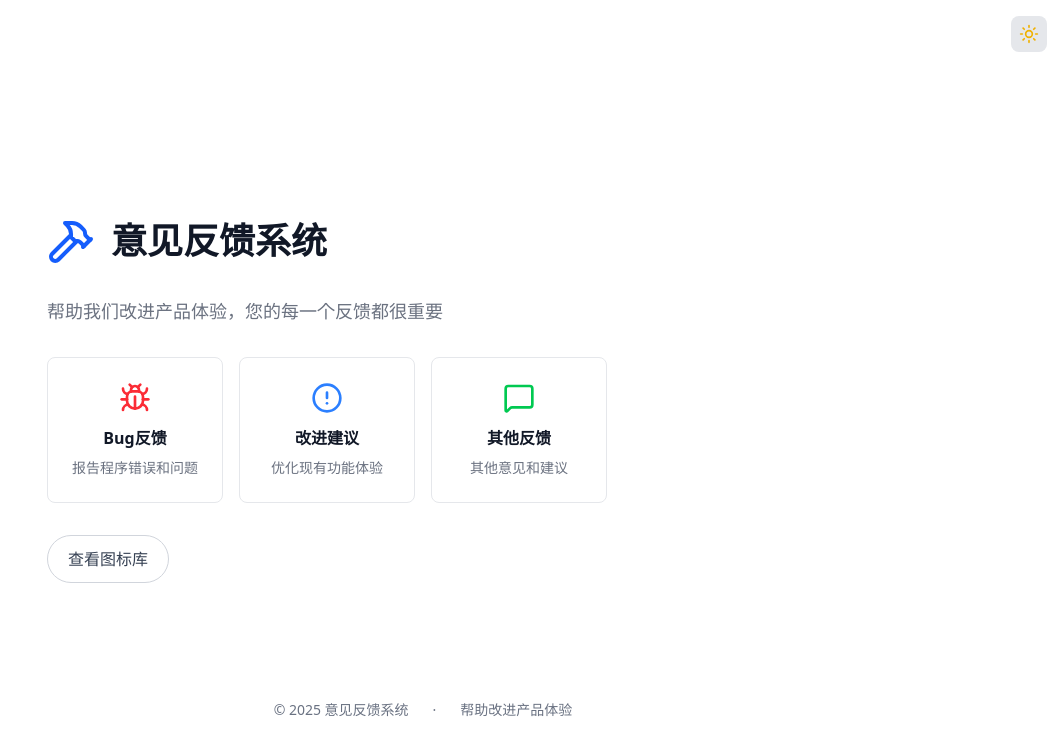
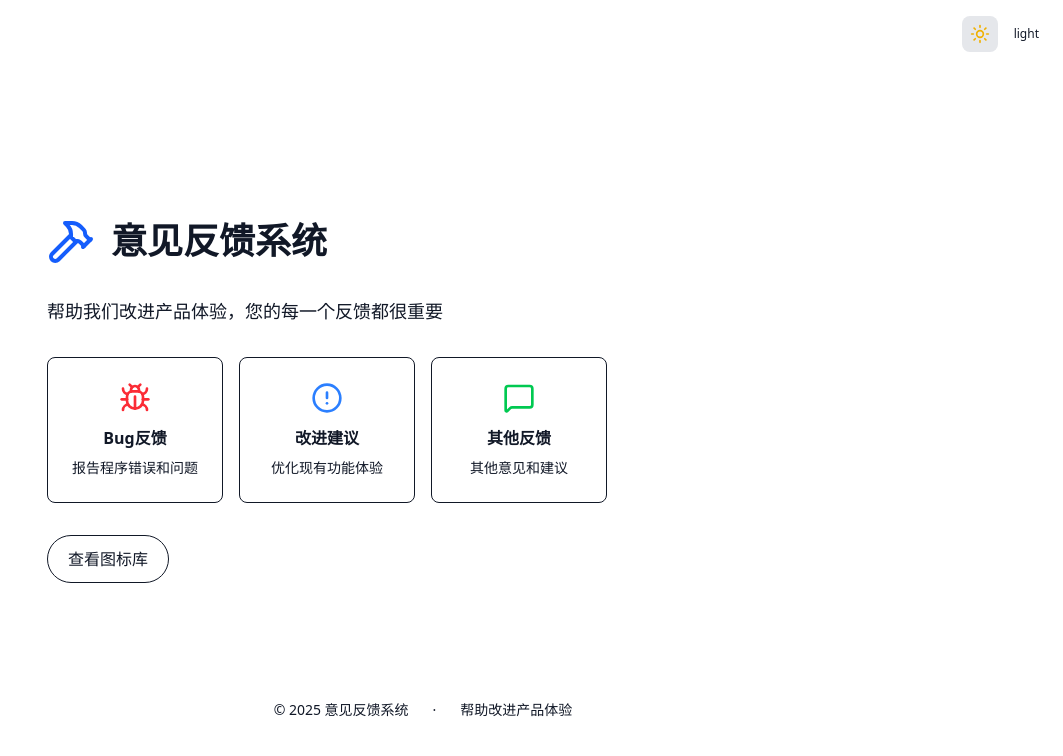
Before and after one commit to neodreamtale/BangBang, a Next.js app: page / in a window 1280 px wide. Shown: the top 756 px of the page, without its empty margins (217-1280 px from the left). Built offline with nearby package versions, Linux system fonts and the light colour scheme; no server answers.

Commit message:
feat:暗色模式

```diff
--- a/src/app/globals.css
+++ b/src/app/globals.css
@@ -29,27 +29,4 @@ body {
   transition: background-color 0.3s ease, color 0.3s ease;
 }
 
-/* 定义通用类 */
-.bg-primary {
-  background-color: var(--color-bg-primary);
-}
-
-.bg-secondary {
-  background-color: var(--color-bg-secondary);
-}
-
-.bg-card {
-  background-color: var(--color-card-bg);
-}
-
-.text-primary {
-  color: var(--color-text-primary);
-}
-
-.text-secondary {
-  color: var(--color-text-secondary);
-}
-
-.border-default {
-  border-color: var(--color-border);
-}
+/* 移除手写工具类，让Tailwind生成 */
--- a/src/app/page.tsx
+++ b/src/app/page.tsx
@@ -13,6 +13,9 @@ export default function Home() {
       {/* 主题切换按钮 - 固定在右上角 */}
       <div className="fixed top-4 right-4 z-10 flex items-center gap-2">
         <ThemeToggle />
+        <span className="text-xs px-2 py-1 rounded bg-secondary text-text-secondary">
+          {theme}
+        </span>
       </div>
 
       <main className="flex flex-col gap-8 row-start-2 items-center sm:items-start">
@@ -46,14 +49,14 @@ export default function Home() {
         </div>
 
         {process.env.NODE_ENV === 'development' && (
-          <Link className="rounded-full border border-gray-300 dark:border-gray-600 transition-colors flex items-center justify-center hover:bg-gray-50 dark:hover:bg-gray-800 font-medium text-sm sm:text-base h-10 sm:h-12 px-4 sm:px-5 w-full sm:w-auto text-gray-700 dark:text-gray-300"
+          <Link className="rounded-full border transition-colors flex items-center justify-center hover:bg-secondary font-medium text-sm sm:text-base h-10 sm:h-12 px-4 sm:px-5 w-full sm:w-auto border-border-default text-text-secondary"
             href="/icons">
             查看图标库
           </Link>
         )}
       </main>
 
-      <footer className="row-start-3 flex gap-6 flex-wrap items-center justify-center text-sm text-gray-500 dark:text-gray-400">
+      <footer className="row-start-3 flex gap-6 flex-wrap items-center justify-center text-sm text-text-secondary">
         <span>© 2025 意见反馈系统</span>
         <span>·</span>
         <span>帮助改进产品体验</span>
--- a/src/contexts/ThemeContext.tsx
+++ b/src/contexts/ThemeContext.tsx
@@ -16,21 +16,33 @@ export function ThemeProvider({ children }: { children: React.ReactNode }) {
 
     // 初始化主题
     useEffect(() => {
-        // 简单直接的初始化
-        const savedTheme = localStorage.getItem('theme') as Theme
-        const initialTheme = savedTheme === 'dark' ? 'dark' : 'light'
+        // 检查保存的主题偏好
+        const savedTheme = localStorage.getItem('theme') as Theme | null
+        const initialTheme = savedTheme || 'light'
 
         setTheme(initialTheme)
-        document.documentElement.className = initialTheme
+
+        // Tailwind标准：添加或移除dark类
+        if (initialTheme === 'dark') {
+            document.documentElement.classList.add('dark')
+        } else {
+            document.documentElement.classList.remove('dark')
+        }
 
         console.log('Theme initialized:', initialTheme)
     }, [])
 
     // 应用主题变化
     useEffect(() => {
-        document.documentElement.className = theme
+        // Tailwind标准：根据主题添加或移除dark类
+        if (theme === 'dark') {
+            document.documentElement.classList.add('dark')
+        } else {
+            document.documentElement.classList.remove('dark')
+        }
+
         localStorage.setItem('theme', theme)
-        console.log('Theme applied:', theme, 'HTML class:', document.documentElement.className)
+        console.log('Theme applied:', theme, 'Has dark class:', document.documentElement.classList.contains('dark'))
     }, [theme])
 
     const toggleTheme = () => {
--- a/tailwind.config.ts
+++ b/tailwind.config.ts
@@ -11,26 +11,18 @@ export default {
     theme: {
         extend: {
             colors: {
-                // 背景色系
-                primary: "var(--color-bg-primary)",
-                secondary: "var(--color-bg-secondary)",
-                card: "var(--color-bg-card)",
+                // 语义化颜色 - 自动响应主题
+                primary: 'var(--color-bg-primary)',
+                secondary: 'var(--color-bg-secondary)',
+                card: 'var(--color-card-bg)',
 
                 // 文字色系
-                text: {
-                    primary: "var(--color-text-primary)",
-                    secondary: "var(--color-text-secondary)",
-                },
+                'text-primary': 'var(--color-text-primary)',
+                'text-secondary': 'var(--color-text-secondary)',
 
                 // 边框色系
-                border: {
-                    default: "var(--color-border-default)",
-                },
-
-                // 保持原有变量兼容性
-                background: "var(--background)",
-                foreground: "var(--foreground)",
-            },
+                'border-default': 'var(--color-border)',
+            }
         },
     },
     plugins: [],
```
